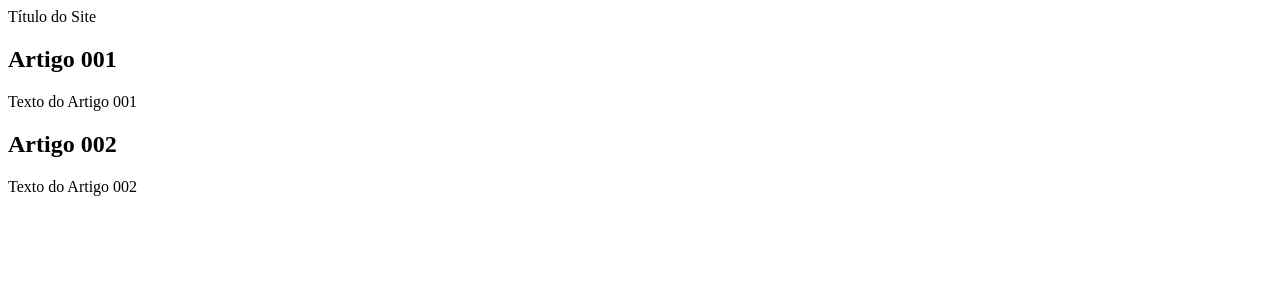
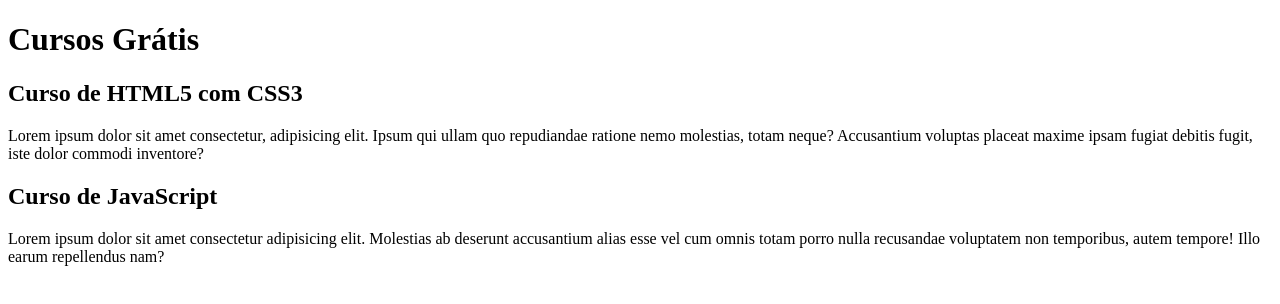
Before and after one commit to victorvicdev/projeto-site, a plain HTML site: page index.html in a window 1280 px wide. Drawn offline with Linux system fonts and the light colour scheme.

Commit message:
Comecei a escrever o conteúdo

```diff
--- a/index.html
+++ b/index.html
@@ -8,15 +8,15 @@
 <body>
     <main>
         <header>
-            Título do Site
+           <h1>Cursos Grátis</h1>
         </header>
         <article>
-            <h2>Artigo 001</h2>
-            <p>Texto do Artigo 001</p>
+            <h2>Curso de HTML5 com CSS3</h2>
+            <p>Lorem ipsum dolor sit amet consectetur, adipisicing elit. Ipsum qui ullam quo repudiandae ratione nemo molestias, totam neque? Accusantium voluptas placeat maxime ipsam fugiat debitis fugit, iste dolor commodi inventore?</p>
         </article>
         <article>
-            <h2>Artigo 002</h2>
-            <p>Texto do Artigo 002</p>
+            <h2>Curso de JavaScript</h2>
+            <p>Lorem ipsum dolor sit amet consectetur adipisicing elit. Molestias ab deserunt accusantium alias esse vel cum omnis totam porro nulla recusandae voluptatem non temporibus, autem tempore! Illo earum repellendus nam?</p>
         </article>
     </main>
 </body>
```
